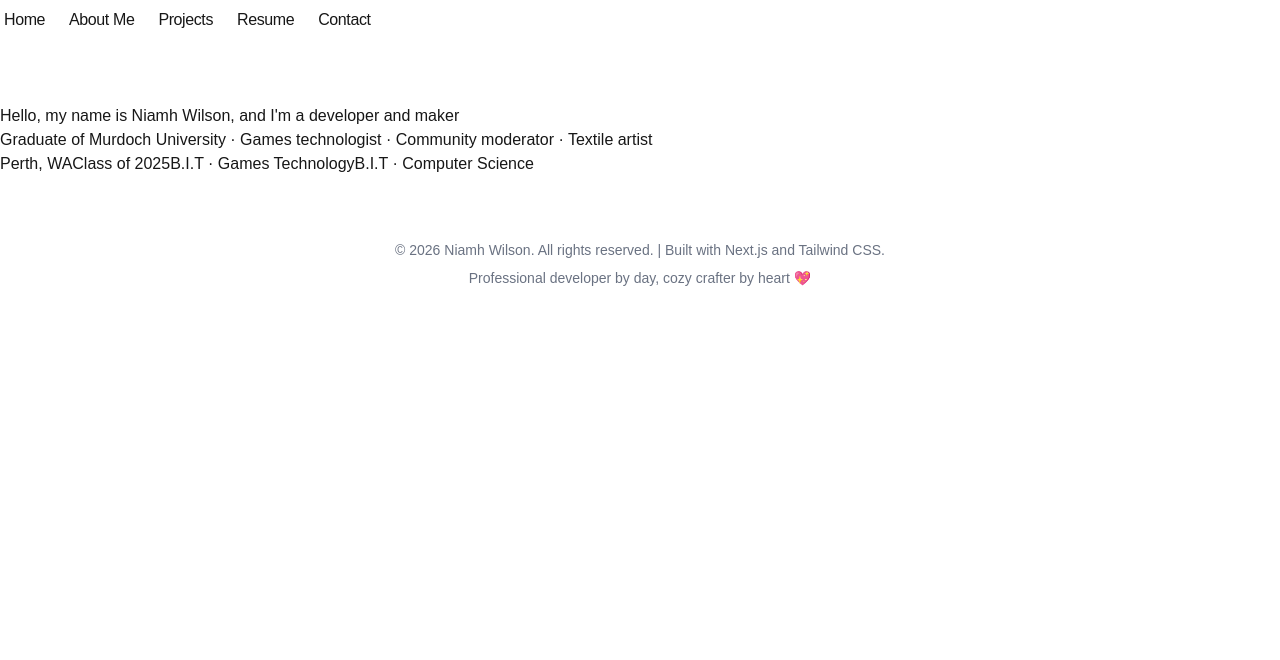
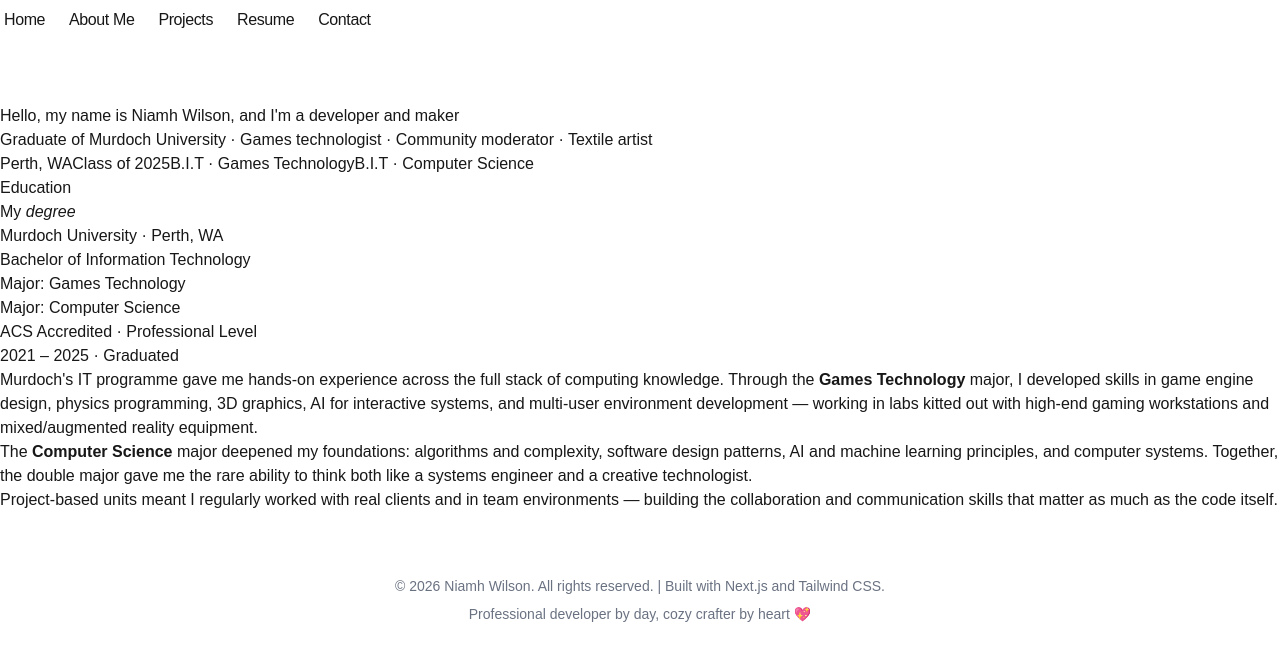
Before and after one commit to Minywire/PersonalPortfolio, a Next.js app in the folder personal-portfolio/: page /about in a window 1280 px wide. Shown: the top 660 px of the page. Built offline with nearby package versions, Linux system fonts and the light colour scheme.

Commit message:
add some info on my education

```diff
--- a/personal-portfolio/app/About-Me/page.tsx
+++ /dev/null
@@ -1,15 +0,0 @@
-export function AboutMe() {
-    return (
-        <div>
-            <header>
-                <h1>Hello, my name is Niamh Wilson, and I'm a developer and maker</h1>
-            </header>
-
-            {/* Introcuction */}
-            {/* Education */}
-            {/*Skills */}
-            {/*Librarycraft */}
-            {/*Hobbies */  }
-        </div>
-    )
-}
--- a/personal-portfolio/app/about/page.tsx
+++ b/personal-portfolio/app/about/page.tsx
@@ -1,7 +1,6 @@
 export default function AboutMe() {
     return (
         <div>
-            <header>
             <h1>Hello, my name is Niamh Wilson, and I'm a developer and maker</h1>
             <p>Graduate of Murdoch University · Games technologist · Community moderator · Textile artist</p>
             <div>
@@ -10,8 +9,31 @@ export default function AboutMe() {
                 <span>B.I.T · Games Technology</span>
                 <span>B.I.T · Computer Science</span>
             </div>
-            </header>
 
+            {/* Introcuction */}
+            {/* Education */}
+            <div>
+                <p>Education</p>
+                <h2>My <em>degree</em></h2>
+                <div>
+                    <p>Murdoch University · Perth, WA</p>
+                    <h3>Bachelor of Information Technology</h3>
+                    <ul>
+                        <li>Major: Games Technology</li>
+                        <li>Major: Computer Science</li>
+                        <li>ACS Accredited · Professional Level</li>
+                    </ul>
+                    <p>2021 – 2025 · Graduated</p>
+                </div>
+                <div>
+                    <p>Murdoch's IT programme gave me hands-on experience across the full stack of computing knowledge. Through the <strong>Games Technology</strong> major, I developed skills in game engine design, physics programming, 3D graphics, AI for interactive systems, and multi-user environment development — working in labs kitted out with high-end gaming workstations and mixed/augmented reality equipment.</p>
+                    <p>The <strong>Computer Science</strong> major deepened my foundations: algorithms and complexity, software design patterns, AI and machine learning principles, and computer systems. Together, the double major gave me the rare ability to think both like a systems engineer and a creative technologist.</p>
+                    <p>Project-based units meant I regularly worked with real clients and in team environments — building the collaboration and communication skills that matter as much as the code itself.</p>
+                </div>
+        </div>
+            {/*Skills */}
+            {/*Librarycraft */}
+            {/*Hobbies */  }
         </div>
     )
 }
```
Lines whose indentation alone changed are shown as unchanged.
